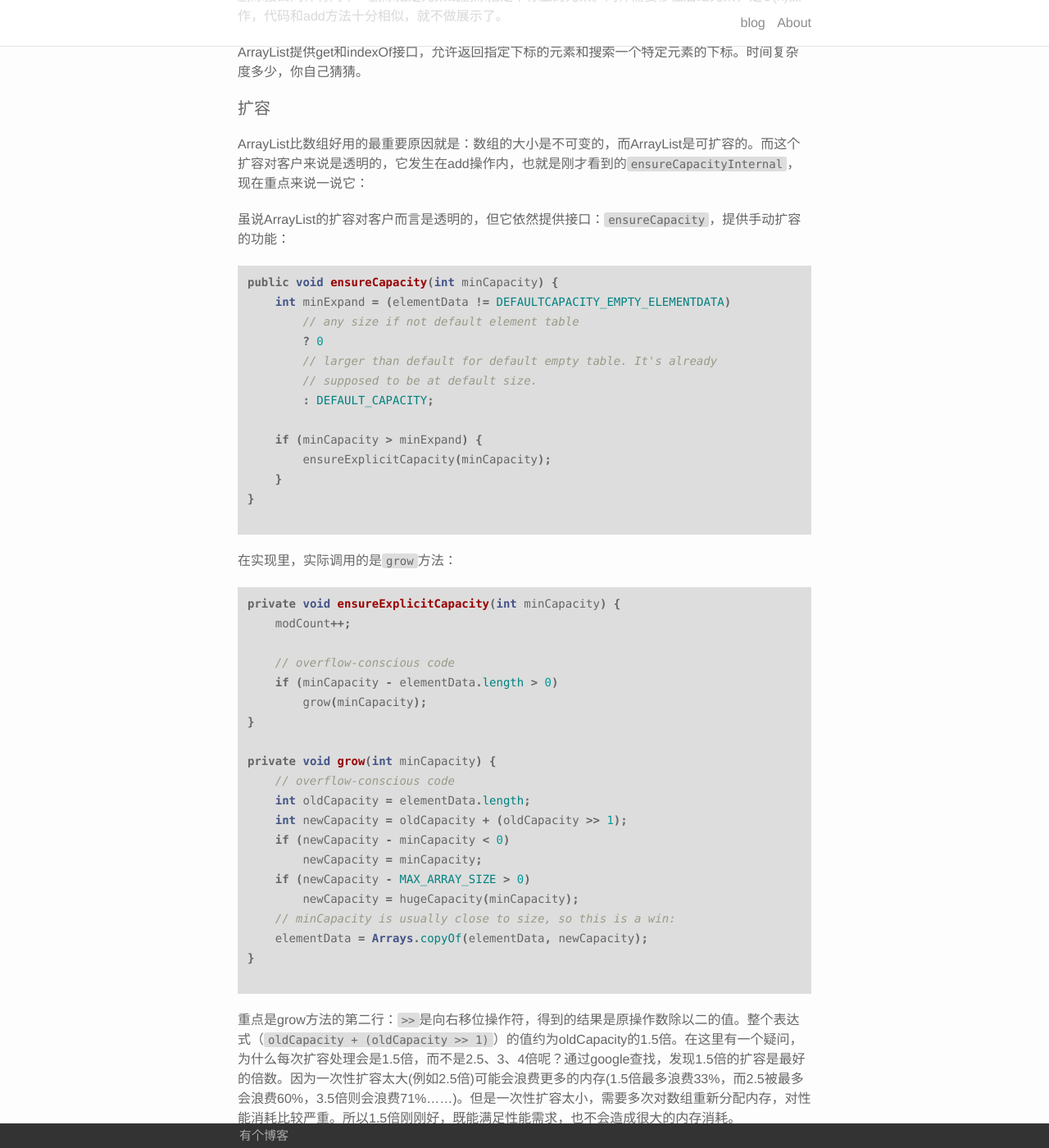
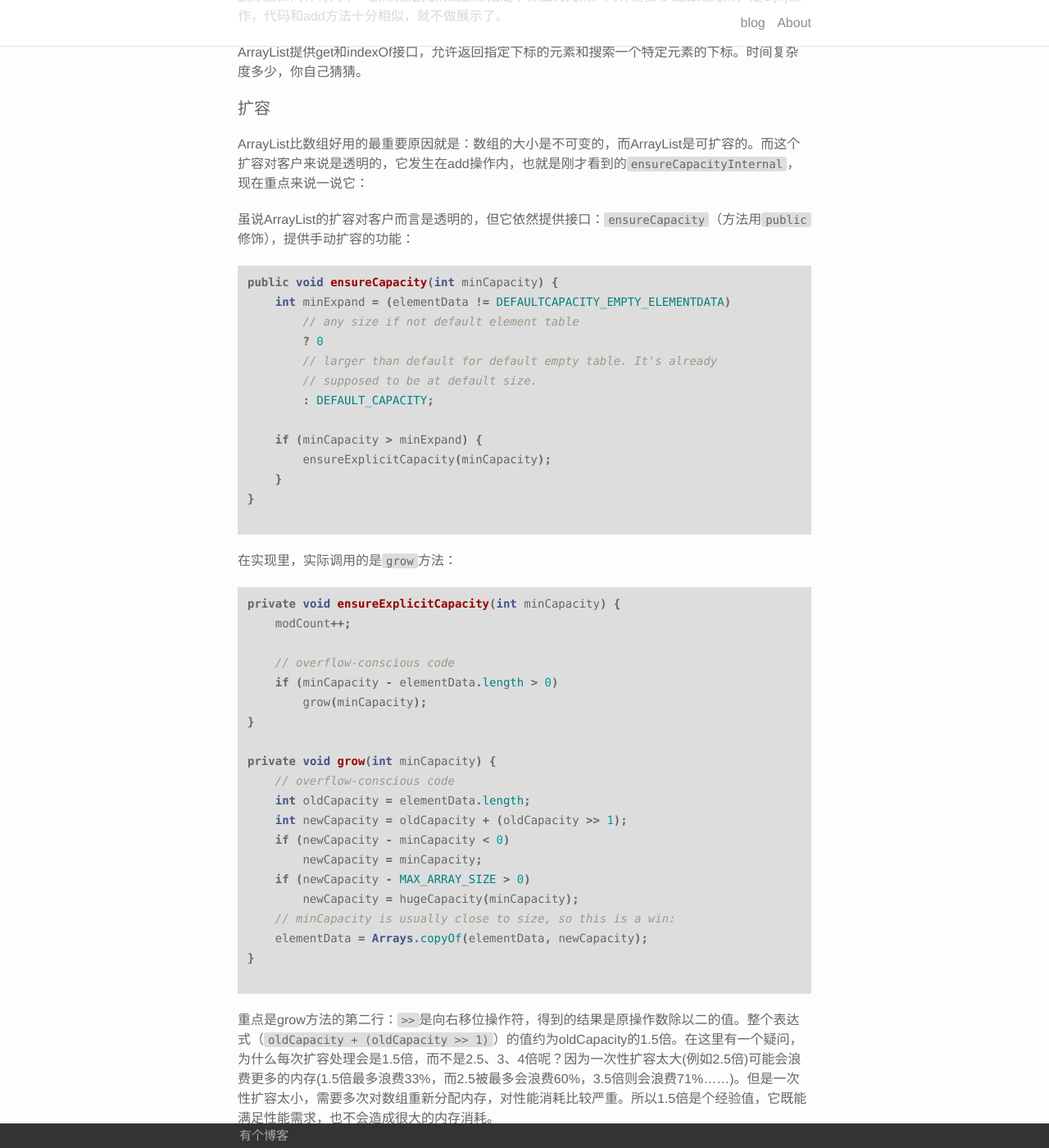
Before and after one commit to afghl/afghl.github.io, a Jekyll site: the page built from _posts/2016-10-29-java-collection-framework-01-arraylist.markdown, in a window 1280 px wide and 1400 px high, scrolled down 1392 px. Shown: the whole window at 82% size. Built offline with Jekyll 4.4.1, drawn with Linux system fonts in a browser that asks for light colours.

Commit message:
fix arraylist post

```diff
--- a/_posts/2016-10-29-java-collection-framework-01-arraylist.markdown
+++ b/_posts/2016-10-29-java-collection-framework-01-arraylist.markdown
@@ -62,7 +62,7 @@ ArrayList提供get和indexOf接口，允许返回指定下标的元素和搜索
 
 ArrayList比数组好用的最重要原因就是：数组的大小是不可变的，而ArrayList是可扩容的。而这个扩容对客户来说是透明的，它发生在add操作内，也就是刚才看到的`ensureCapacityInternal`，现在重点来说一说它：
 
-虽说ArrayList的扩容对客户而言是透明的，但它依然提供接口：`ensureCapacity`，提供手动扩容的功能：
+虽说ArrayList的扩容对客户而言是透明的，但它依然提供接口：`ensureCapacity`（方法用`public`修饰），提供手动扩容的功能：
 
 ~~~ java
 public void ensureCapacity(int minCapacity) {
@@ -105,7 +105,7 @@ private void grow(int minCapacity) {
 
 ~~~
 
-重点是grow方法的第二行：`>>`是向右移位操作符，得到的结果是原操作数除以二的值。整个表达式（`oldCapacity + (oldCapacity >> 1)`）的值约为oldCapacity的1.5倍。在这里有一个疑问，为什么每次扩容处理会是1.5倍，而不是2.5、3、4倍呢？通过google查找，发现1.5倍的扩容是最好的倍数。因为一次性扩容太大(例如2.5倍)可能会浪费更多的内存(1.5倍最多浪费33%，而2.5被最多会浪费60%，3.5倍则会浪费71%……)。但是一次性扩容太小，需要多次对数组重新分配内存，对性能消耗比较严重。所以1.5倍刚刚好，既能满足性能需求，也不会造成很大的内存消耗。
+重点是grow方法的第二行：`>>`是向右移位操作符，得到的结果是原操作数除以二的值。整个表达式（`oldCapacity + (oldCapacity >> 1)`）的值约为oldCapacity的1.5倍。在这里有一个疑问，为什么每次扩容处理会是1.5倍，而不是2.5、3、4倍呢？因为一次性扩容太大(例如2.5倍)可能会浪费更多的内存(1.5倍最多浪费33%，而2.5被最多会浪费60%，3.5倍则会浪费71%……)。但是一次性扩容太小，需要多次对数组重新分配内存，对性能消耗比较严重。所以1.5倍是个经验值，它既能满足性能需求，也不会造成很大的内存消耗。
 
 在1.8之前的版本，这一行运算是写成`int newCapacity = (oldCapacity * 3)/2 + 1;`，旧的算法增长的更快。无论新旧算法，`capacity`的增长都是指数级的，简单做个实验：
 
```
